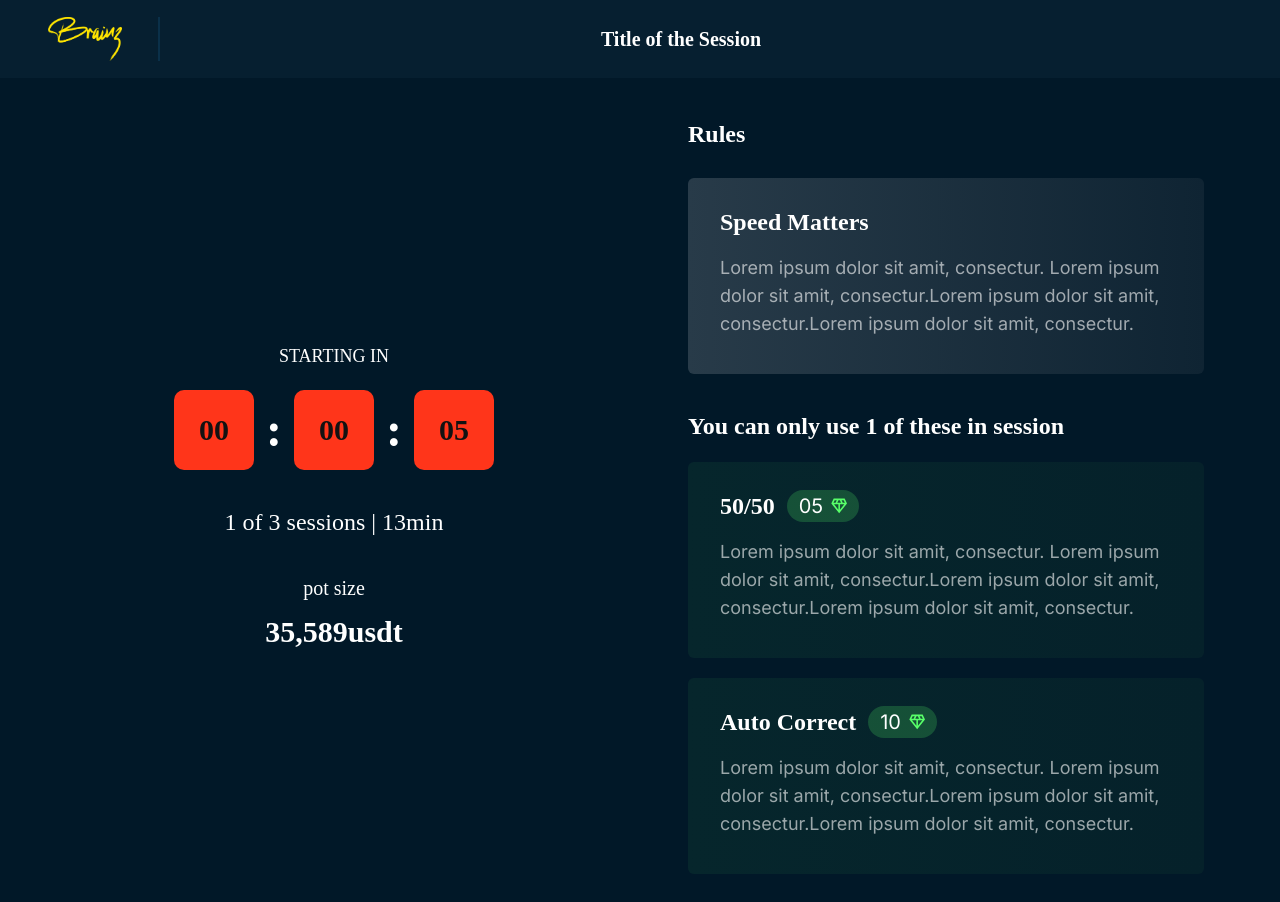
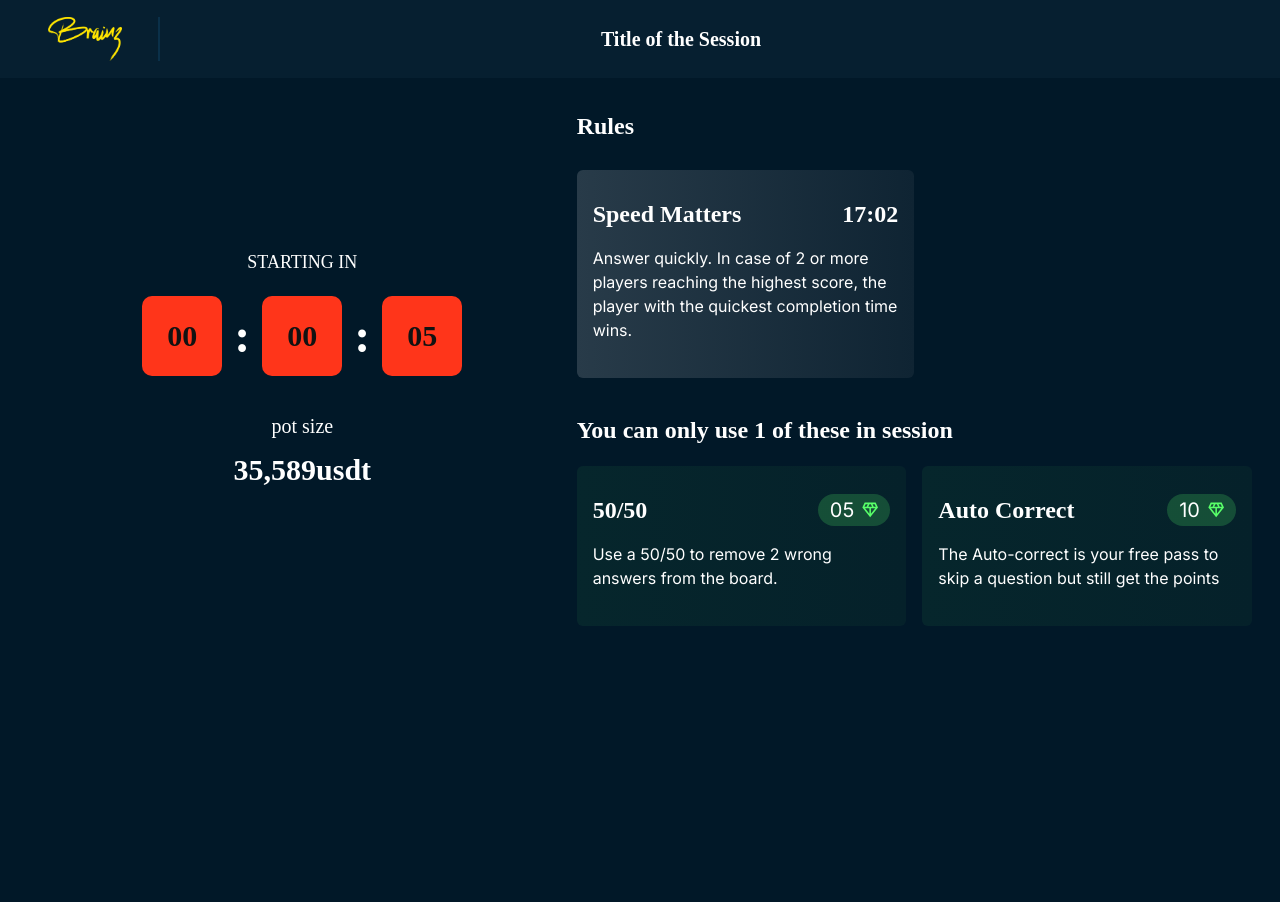
Before and after one commit to qasimfida/brainz, a Next.js app: page /dashboard/session in a window 1280 px wide. After the commit the page ends 800 px from the top, so only its background shows below. Built offline with nearby package versions, Linux system fonts and the light colour scheme; a web font is replaced by a local one.

Commit message:
Session result page changes

```diff
--- a/app/components/ConfettiBackground .js
+++ b/app/components/ConfettiBackground .js
@@ -1,36 +1,67 @@
 import { confetti } from "@tsparticles/confetti";
 import { useEffect } from "react";
-import icon1 from "@/public/images/gameResult.png";
+
+// export const ConfettiBackground = () => {
+//   useEffect(() => {
+//     const startConfetti = () => {
+//       const end = Date.now() + 5 * 1000;
+
+//       const frame = () => {
+//         if (Date.now() < end) {
+//           requestAnimationFrame(frame);
+//         }
+
+//       };
+
+//       frame();
+
+//       confetti({
+//         particleCount: 1500,
+//         angle: 110,
+//         spread: 15,
+//         origin: { x: 1 },
+//       });
+//       confetti({
+//         particleCount: 800,
+//         angle: 120,
+//         spread: 45,
+//         origin: { x: 0 },
+//       });
+//     };
+
+//     const timeoutId = setTimeout(startConfetti, 400);
+
+//     return () => clearTimeout(timeoutId);
+//   }, []);
+
+//   return <div></div>;
+// };
 
 export const ConfettiBackground = () => {
   useEffect(() => {
     const startConfetti = () => {
-      const end = Date.now() + 5 * 1000;
-
-      const frame = () => {
-        if (Date.now() < end) {
-          requestAnimationFrame(frame);
-        }
-
-        // confetti({
-        //   particleCount: 25,
-        //   angle: 60,
-        //   spread: 70,
-        //   origin: { x: 0 },
-        // });
-
-        confetti({
-          particleCount: 25,
-          angle: 120,
-          spread: 70,
-          origin: { x: 1 },
-        });
+      const confettiSettingsLeft = {
+        particleCount: 450,
+        angle: 60,
+        spread: 55,
+        origin: { x: 0, y: 0.5 },
+        scalar: 1.2,
+        // decay: 0.9,
       };
 
-      frame();
+      const confettiSettingsRight = {
+        particleCount: 450,
+        angle: 120,
+        spread: 55,
+        origin: { x: 1, y: 0.5 },
+        scalar: 1.2,
+        // decay: 0.9,
+      };
+      confetti(confettiSettingsLeft);
+      confetti(confettiSettingsRight);
     };
 
-    const timeoutId = setTimeout(startConfetti, 100);
+    const timeoutId = setTimeout(startConfetti, 70);
 
     return () => clearTimeout(timeoutId);
   }, []);
--- a/app/components/CountDown.jsx
+++ b/app/components/CountDown.jsx
@@ -7,10 +7,9 @@ export const CountDown = ({ onComplete }) => {
   const handleTimerEnd = () => {
     onComplete();
   };
-  // gap-12 lg:gap-24
   return (
     <div className="w-full flex flex-col lg:flex-row md:flex-row sm:flex-col">
-      <div className="flex-1  border-white px-0 lg:px-12">
+      <div className="w-full lg:w-2/3 px-0 lg:px-12 ">
         <div className="h-full justify-center text-white flex flex-col items-center ">
           <div className="text-center">
             <p className="font-basement mb-[20px] text-base lg:text-lg font-normal uppercase">
@@ -24,9 +23,6 @@ export const CountDown = ({ onComplete }) => {
                 seconds={10}
               />
             </div>
-            <p className="pt-6 lg:pt-9 text-lg lg:text-2xl font-basement font-normal">
-              1 of 3 sessions | 13min
-            </p>
             <div className="lg:mt-9 mt-3 flex flex-col items-center justify-between">
               <p className="mb-3 text-lg lg:text-xl font-basement font-normal">
                 pot size
@@ -38,40 +34,51 @@ export const CountDown = ({ onComplete }) => {
           </div>
         </div>
       </div>
-      <div className="px-0 lg:px-12 flex-1 items-center flex-col text-white  mt-6 lg:mt-0">
-        <div className="flex flex-col justify-end">
-          <h2 className=" text-white font-basement font-bold text-xl lg:text-2xl capitalize mb-5 lg:mb-7">
-            rules
+      {/* second grid */}
+      <div className="flex flex-col items-center text-white mt-6 lg:mt-0">
+        <div className="flex flex-col justify-end w-full">
+          <h2 className="text-white font-basement font-bold text-xl lg:text-2xl capitalize mb-5 lg:mb-7">
+            Rules
           </h2>
+          <div className="flex flex-col lg:flex-row">
+            <div className="w-full lg:w-1/2 mb-4 lg:mb-0">
               <SessionTitleCard
-            title="speed matters"
-            description="Lorem ipsum dolor sit amit, consectur. Lorem ipsum dolor sit amit, consectur.Lorem ipsum dolor sit amit, consectur.Lorem ipsum dolor sit amit, consectur."
+                title="Speed Matters"
+                speed="17:02"
+                description="Answer quickly. In case of 2 or more players reaching the highest score, the player with the quickest completion time wins."
                 bgColor="bg-gradient-to-r from-[#283b49] to-[#0f2433]"
                 noIcon
               />
             </div>
-        <div className="w-full flex flex-col ">
-          <p className="mt-9 mb-[20px] text-white font-semibold text-xl lg:text-2xl font-basement lg:flex lg:items-end">
+            <div className="flex-1"></div>
+          </div>
+        </div>
+        <div className="w-full flex flex-col mt-4 lg:mt-9">
+          <p className="mb-5 text-white font-semibold text-xl lg:text-2xl font-basement lg:flex lg:items-end">
             You can only use 1 of these in session
           </p>
+          <div className="flex flex-col lg:flex-row gap-4">
+            <div className="flex-1 mb-4 lg:mb-0">
               <SessionTitleCard
                 title="50/50"
                 number="05"
                 icon={DiamondIcon}
-            description="Lorem ipsum dolor sit amit, consectur. Lorem ipsum dolor sit amit, consectur.Lorem ipsum dolor sit amit, consectur.Lorem ipsum dolor sit amit, consectur."
+                description="Use a 50/50 to remove 2 wrong answers from the board."
                 bgColor="bg-gradient-to-r from-[#06262c] to-[#05212a]"
               />
-          <div className="mt-5">
+            </div>
+            <div className="flex-1">
               <SessionTitleCard
                 title="Auto correct"
                 number="10"
                 icon={DiamondIcon}
-              description="Lorem ipsum dolor sit amit, consectur. Lorem ipsum dolor sit amit, consectur.Lorem ipsum dolor sit amit, consectur.Lorem ipsum dolor sit amit, consectur."
+                description="The Auto-correct is your free pass to skip a question but still get the points"
                 bgColor="bg-gradient-to-r from-[#06262c] to-[#05212a]"
               />
             </div>
           </div>
         </div>
       </div>
+    </div>
   );
 };
--- a/app/components/ResultCard.jsx
+++ b/app/components/ResultCard.jsx
@@ -1,7 +1,7 @@
 import React from "react";
 
 const classNames = {
-  card: "pt-6 lg:pt-8 pb-6 lg:pb-10 pl-4 lg:pl-6 pr-4 pr-12 rounded-[10px] h-full w-full text-nowrap",
+  card: "pt-4 lg:pt-4 pb-4 lg:pb-10 pl-4 lg:pl-6 pr-4 pr-12 rounded-[10px] h-full w-full text-nowrap",
   defaultText:
     "font-basement font-bold text-lg lg:text-xl text-white	tracking-wider	",
   defaultDetails: "font-basement font-bold text-xl lg:text-3xl text-white 	",
--- a/app/components/SessionHeader.jsx
+++ b/app/components/SessionHeader.jsx
@@ -4,7 +4,7 @@ import logo from "@/public/images/Brainz-logo.png";
 
 export const SessionHeader = () => {
   return (
-    <div className="pb-[78px] relative z-30 ">
+    <div className="pb-[70px] relative z-30 ">
       <div className="fixed top-0 flex w-full px-4 lg:px-12 bg-primary-350 py-[17px]">
         <div className="lg:border-r-2 border-primary-375 pr-1 lg:pr-9">
           <Link href="/" className="flex items-center w-full">
--- a/app/components/SessionResult.jsx
+++ b/app/components/SessionResult.jsx
@@ -13,7 +13,7 @@ export const SessionResult = () => {
   return (
     <div className="content">
       <ConfettiBackground />
-      <div className="flex flex-wrap gap-10 lg:gap-16 border-secondary">
+      <div className="flex flex-wrap gap-6 lg:gap-16 border-secondary">
         <div className="flex-1 text-center lg:text-start">
           <ResultCard
             title="You ranked"
@@ -37,9 +37,9 @@ export const SessionResult = () => {
           />
         </div>
       </div>
-      <div className="flex-col lg:flex-row flex flex-wrap gap-10 lg:gap-16 justify-center bg-gradient-to-r from-[#3a4d56]/80 to-[#152c3a]/90 rounded-[10px] mt-10 py-6 lg:py-11 px-6">
+      <div className="flex-col lg:flex-row flex flex-wrap gap-10 lg:gap-16 justify-center bg-gradient-to-r from-[#3a4d56]/80 to-[#152c3a]/90 rounded-[10px] mt-6 lg:mt-10 py-4 lg:py-11 px-4 lg:px-6">
         <div className="flex-1 items-center flex">
-          <h1 className="w-full text-base text-center lg:text-start  lg:text-3xl font-black text-white font-basement">
+          <h1 className="w-full text-lg text-center lg:text-start  lg:text-3xl font-black text-white font-basement">
             Next Session Starting in
           </h1>
         </div>
@@ -47,23 +47,21 @@ export const SessionResult = () => {
           <Counter hours={2} minutes={1} seconds={34} />
         </div>
         <div className="flex-1 flex flex-wrap flex-row lg:flex-col items-center justify-center gap-4 lg:gap-8 ">
-          <div className="flex flex-col justify-center items-center">
+          <div className="flex gap-4 justify-center flex-row lg:flex-col items-center">
             <Link href={"/dashboard/session"} className="flex justify-center">
               <Button
                 variant={"outlined"}
-                size="text-base lg:text-2xl"
-                className={"px-[24px] lg:px-9 w-fit"}
+                size="text-sm lg:text-2xl"
+                className={"px-6 lg:px-9 w-full"}
               >
                 Take a seat
               </Button>
             </Link>
-          </div>
-          <div className="flex justify-center items-center">
-            <Link href={"/dashboard"} className="w-fit">
+            <Link href={"/dashboard"} className="w-full">
               <Button
                 variant={"outlinedWhite"}
-                size="text-base lg:text-2xl"
-                className={"px-[48px] lg:px-[76px]"}
+                size="text-sm lg:text-2xl"
+                className={"w-full px-12 lg:px-9"}
               >
                 Home
               </Button>
--- a/app/components/SessionTitleCard.jsx
+++ b/app/components/SessionTitleCard.jsx
@@ -4,16 +4,20 @@ export default function SessionTitleCard({
   title,
   description,
   number,
+  speed = null,
   noIcon,
   icon: IconComponent = () => <div />,
 }) {
   return (
     <div
-      className={`w-full h-full ${bgColor} rounded-[6px] pb-5 px-5 pt-5 lg:pt-7 lg:pb-9 lg:px-8`}
+      className={`w-full h-full ${bgColor} rounded-[6px] pb-5 px-5 pt-5 lg:pt-7 lg:pb-9 lg:px-4`}
     >
-      <div className="w-full flex justify-start items-center gap-3 ">
+      <div className="w-full flex justify-between items-center gap-3 ">
         <h1 className="font-basement font-bold text-lg lg:text-2xl capitalize font-basement ">
           {title}
+        </h1>
+        <h1 className="font-basement font-bold text-lg lg:text-2xl capitalize font-basement ">
+          {speed}
         </h1>
         {noIcon ? null : (
           <div
@@ -26,7 +30,7 @@ export default function SessionTitleCard({
           </div>
         )}
       </div>
-      <p className="pt-4 font-inter font-normal text-sm sm:text-base md:text-lg text-white/60">
+      <p className="pt-4 font-inter font-normal text-sm md:text-base text-white">
         {description}
       </p>
     </div>
```
Lines whose indentation alone changed are shown as unchanged.
